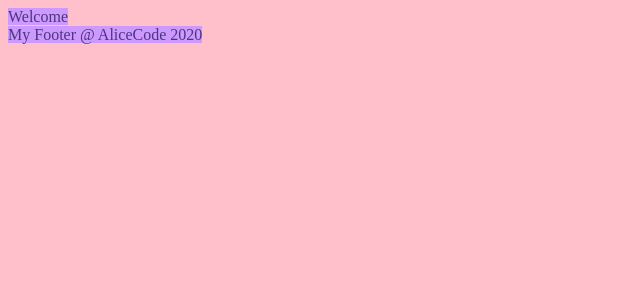
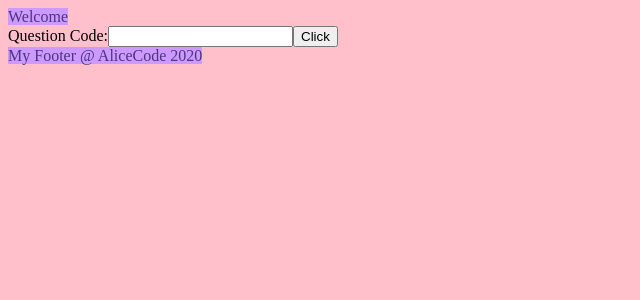
Before and after one commit to sofia200408/RishonMuseum, a React (Create React App) app: page /codescreen in a window 1280 px wide. Shown: the top 300 px of the page, without its empty margins (0-640 px from the left). Built offline with nearby package versions, Linux system fonts and the light colour scheme.

Commit message:
add CodeScreen.js

```diff
--- a/src/Routes.js
+++ b/src/Routes.js
@@ -3,6 +3,7 @@ import { BrowserRouter, Switch,Route } from "react-router-dom";
 
 import Content from './components/content.js';
 import Home from './components/home.js';
+import CodeScreen from './components/CodeScreen.js';
 
 class Routers extends Component
 {
@@ -10,6 +11,7 @@ class Routers extends Component
         return (
             <BrowserRouter>
                 <Switch>
+                    <Route path='/codescreen' component={CodeScreen} />
                     <Route path='/content' component={Content} />
                     <Route exact path='/' component={Home} />
                 </Switch>
--- /dev/null
+++ b/src/components/CodeScreen.js
@@ -0,0 +1,22 @@
+import React,{Component} from 'react';
+import { Link} from "react-router-dom";
+
+//import './CodeScreen.css';
+
+class CodeScreen extends Component{
+
+    render(){
+        return(
+          <div>
+              <label>Question Code:
+                    <input type="text" required/>
+                </label>
+                <Link to="/content">
+                    <button >Click</button>
+                </Link>
+          </div>
+        );
+    }
+}
+
+export default CodeScreen;
--- a/src/components/home.js
+++ b/src/components/home.js
@@ -21,27 +21,6 @@ class Home extends Component{
 
     handleFormSubmit(){
         sessionStorage.setItem("mySessionStorageDate",JSON.stringify(this.state.input));
-        //alert(this.state.input);
-
-    }
-
-    componentDidMount(){
-        //this.data=sessionStorage.getItem('mySessionStorageDate')
-        //JSON.parse(sessionStorage.getItem('mySessionStorageDate'));
-        //alert(this.data);
-
-
-        // if(sessionStorage.getItem('mySessionStorageDate'))
-        // {
-        //     this.setState({
-        //         input: this.data
-        //     })
-        // }
-        // else{
-        //     this.setState({
-        //         input:''
-        //     })
-        // }
     }
 
     render(){
@@ -64,7 +43,7 @@ class Home extends Component{
                     <input type="text" placeholder="Type team-number" required/>
                 </label>
              </div>
-             <Link to="/content">
+             <Link to="/codescreen">
                     <button onClick={this.handleFormSubmit}>Click</button>
             </Link>
             </form>
```
Also changed, not shown: src/components/header.js (line endings or trailing spaces).
